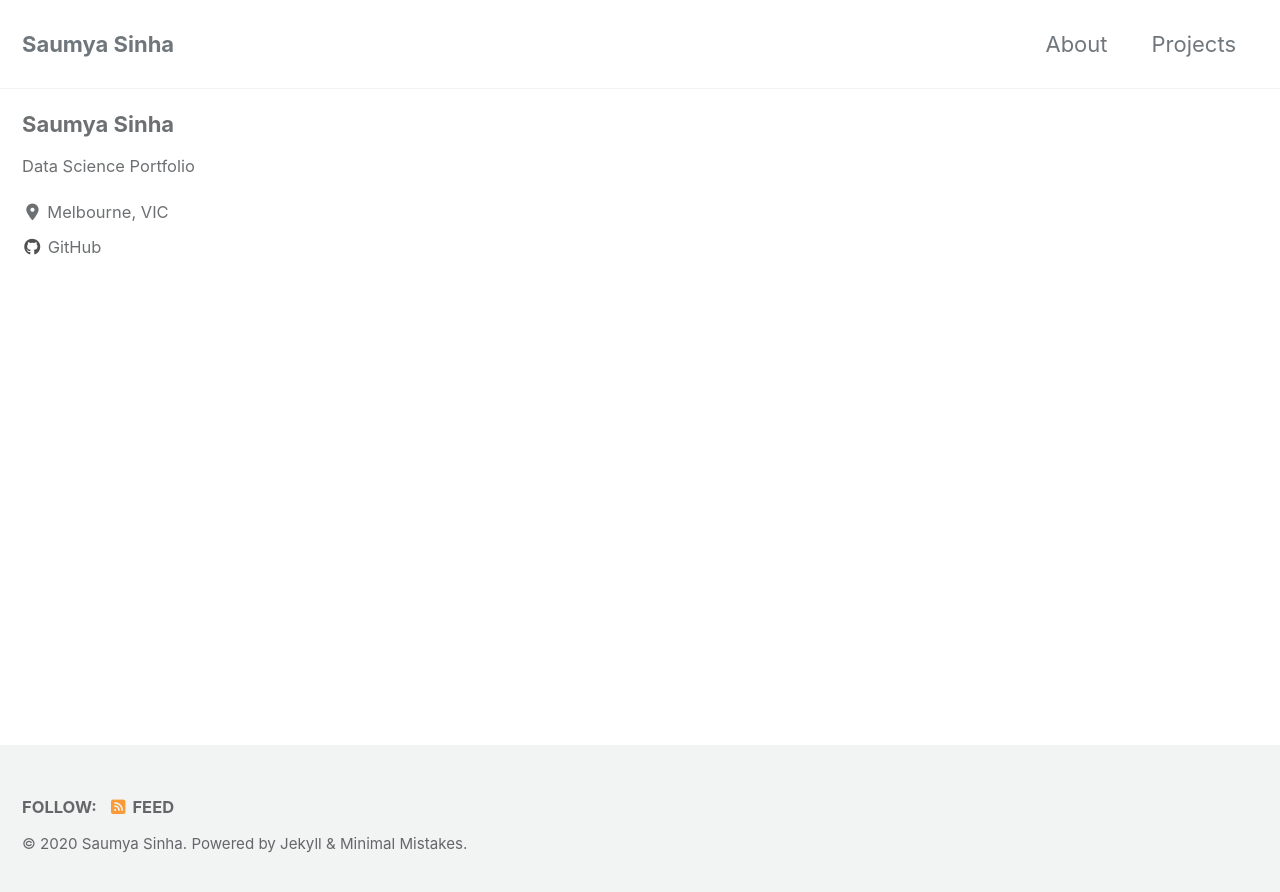
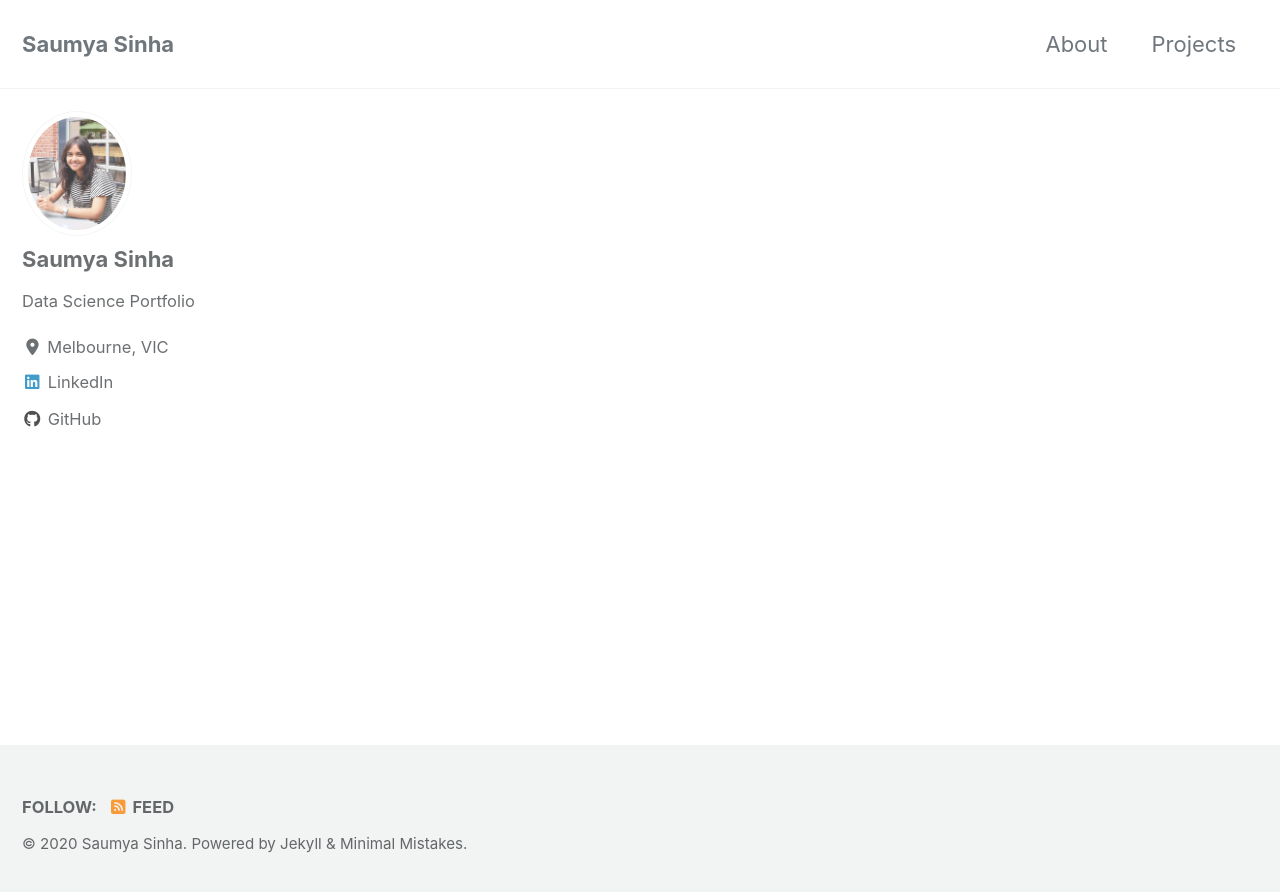
Before and after one commit to sinhasaumya/sinhasaumya.github.io, a Jekyll site: the page built from _pages/projects.md, in a window 1280 px wide. Shown: the top 892 px of the page. Built offline with Jekyll 4.4.1, drawn with Linux system fonts in a browser that asks for light colours; cached includes are drawn as plain includes; nearby versions of some CDN libraries; our own code applies the rules of GitHub Pages for plain Markdown files.

Commit message:
linkedin and bio

```diff
--- a/_config.yml
+++ b/_config.yml
@@ -94,7 +94,7 @@
 # Site Author
 author:
   name             : "Saumya Sinha"
-  avatar           : # path of avatar image, e.g. "/assets/images/bio-photo.jpg"
+  avatar           : "/images/bio-1.jpeg" # path of avatar image, e.g. "/assets/images/bio-photo.jpg"
   bio              : "Data Science Portfolio"
   location         : "Melbourne, VIC"
   email            :
@@ -111,6 +111,10 @@
     - label: "Facebook"
       icon: "fab fa-fw fa-facebook-square"
       # url: "https://facebook.com/"
+    - label: "LinkedIn"
+      icon: "fab fa-fw fa-linkedin"
+      url: "https://www.linkedin.com/in/saumya--sinha"
+      # url: "https://github.com/"
     - label: "GitHub"
       icon: "fab fa-fw fa-github"
       url: "https://github.com/sinhasaumya/"
--- a/index.html
+++ b/index.html
@@ -1,6 +1,6 @@
 ---
-layout: home
 author_profile: true
 header:
- image:"/images/Puzzle.png"
+  image: /images/Puzzle.png
+layout: home
 ---
```
Also changed, not shown: images/bio-1.jpeg (added), images/bio-2.jpeg (added), 1 other file.
